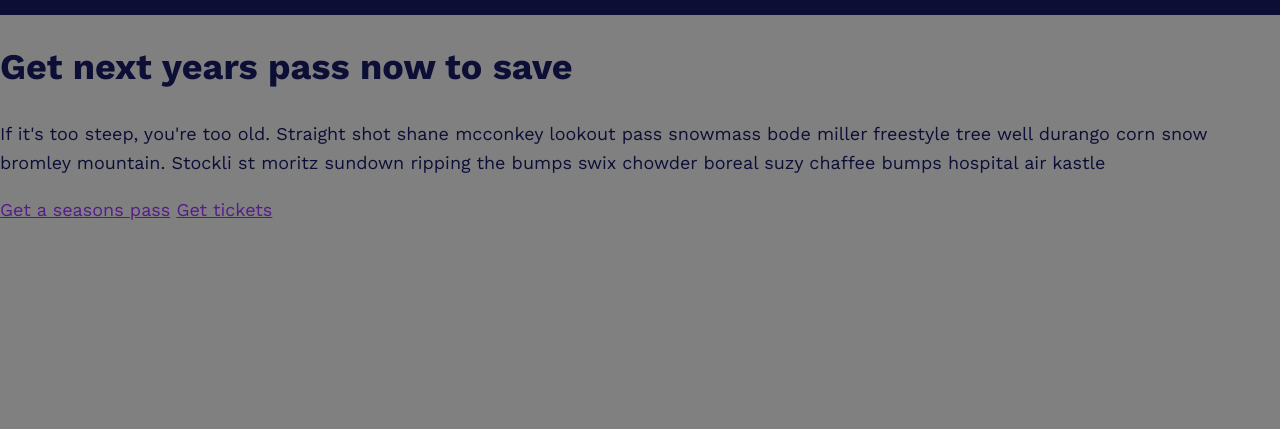
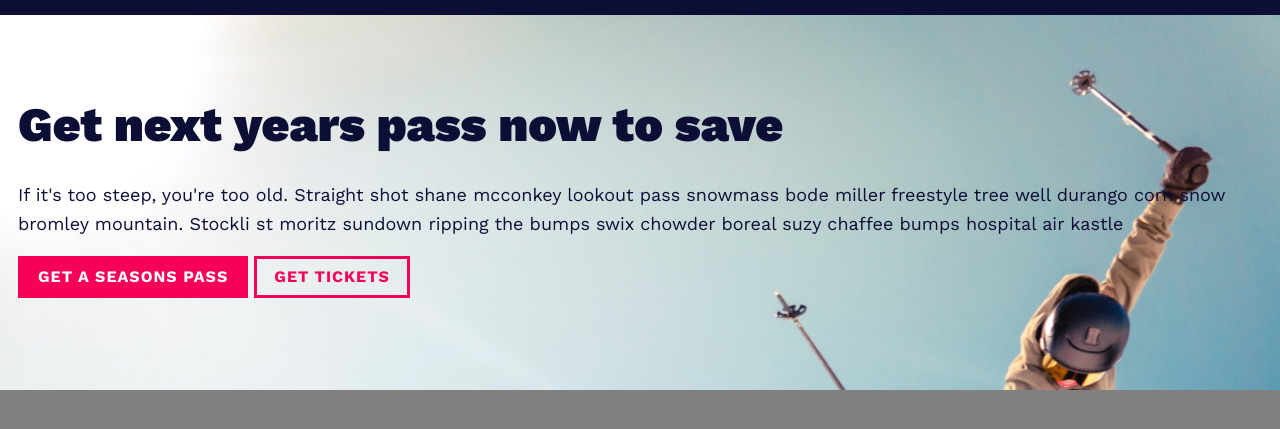
Before and after one commit to alexangria1992/responsive-figma-website, a plain HTML site: page index.html in a window 1280 px wide. Shown: the part 175-604 px from the top of the page. Drawn offline with nearby package versions, Linux system fonts and the light colour scheme.

Commit message:
button and main section styling

```diff
--- a/css/main.css
+++ b/css/main.css
@@ -24,6 +24,52 @@ body {
     line-height: 1.6;
     background: gray;
 }
+
+h1, h2, h3
+ {
+     line-height: 1;
+ }
+
+ .btn
+ {
+     cursor: pointer;
+     display: inline-block;
+     padding: .5em 1.25em;
+     font-size: 1rem;
+     text-transform: uppercase;
+     letter-spacing: 1px;
+     text-decoration: none;
+     font-weight: var(--fw-bold);
+     margin-bottom: .75em;
+
+ }
+
+ .btn--primary
+ {
+    background-color: var(--clr-primary);
+    color: var(--clr-light);
+ }
+
+ .btn--primary:hover
+ {
+     background-color: var(--clr-dark);
+ }
+
+ .btn-outline
+ {
+     outline: 3px solid var(--clr-primary);
+     outline-offset: -3px;
+     color: var(--clr-primary);
+
+ }
+
+ .btn-outline:hover
+ {
+    background: var(--clr-dark);
+   outline-color: var(--clr-dark);
+    color: var(--clr-light);
+
+ }
 
 header {
     background-color: var(--clr-light);
@@ -125,3 +171,21 @@ header {
     margin-right: .75rem;
     text-transform: none;
 }
+
+.main
+{
+    padding: 3em 1em 5rem;
+}
+
+.main__title
+{
+    line-height: 1;
+    font-weight: var(--fw-black);
+    font-size: 3rem;
+}
+
+.main--ski
+{
+    background-image: url(../img/skiier.jpg);
+    background-size: cover;
+}
```
